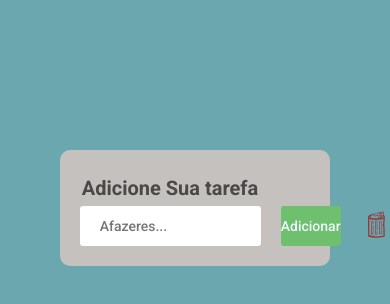
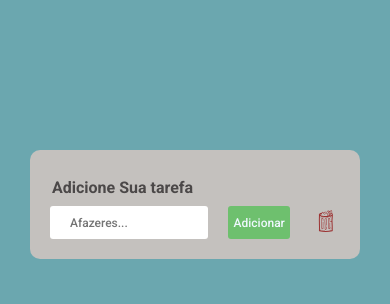
Before and after one commit to RobertFill/To-Do-List, a plain HTML site: page index.html in a window 390 px wide. Drawn offline with Linux system fonts and the light colour scheme.

Commit message:
to-do-list commit

```diff
--- a/style.css
+++ b/style.css
@@ -17,9 +17,6 @@ body {
     background-color: #6ba7af;
 
     color: white;
-}
-h1{
-    text-align: center;
 }
 
 .container {
@@ -177,3 +174,33 @@ span {
         margin: 150px auto;
     }
 }
+@media (max-width: 450px){
+    .container{
+        max-width: 100%;
+        width: 330px;
+    }
+    h3{
+        font-size: 16px;
+    }
+    #input-text{
+        width: 160px;
+        height: 33px;
+        font-size: 12px;
+    }
+    #btnAdd{
+        height: 33px;
+        width: 74px;
+        font-size: 12px;
+    }
+    #remove-all img{
+        width: 25px;
+    }
+    #remove-all{
+
+        height: 33px;
+        width:35px;
+    }
+    #to-do-list p{
+        font-size: 17px;
+    }
+}
```
